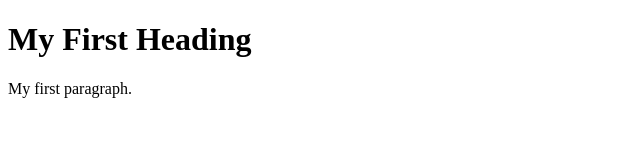
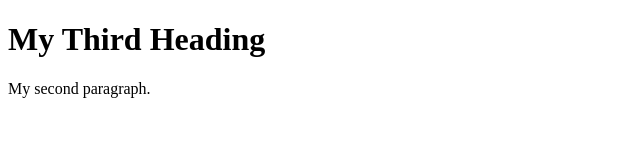
Before and after one commit to RutujaGotane/test, a plain HTML site: page index.html in a window 1280 px wide. Shown: the whole page, without its empty margins (0-640 px from the left). Drawn offline with Linux system fonts and the light colour scheme.

Commit message:
2nd commit

```diff
--- a/index.html
+++ b/index.html
@@ -2,8 +2,8 @@
 <html>
 <body>
 
-<h1>My First Heading</h1>
-<p>My first paragraph.</p>
+<h1>My Third Heading</h1>
+<p>My second paragraph.</p>
 
 </body>
 </html>
```
